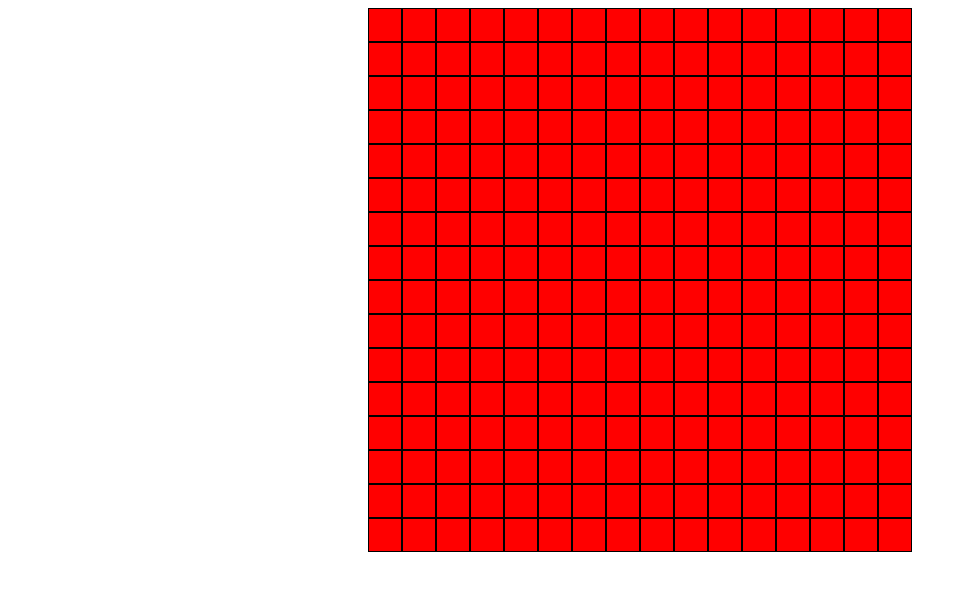
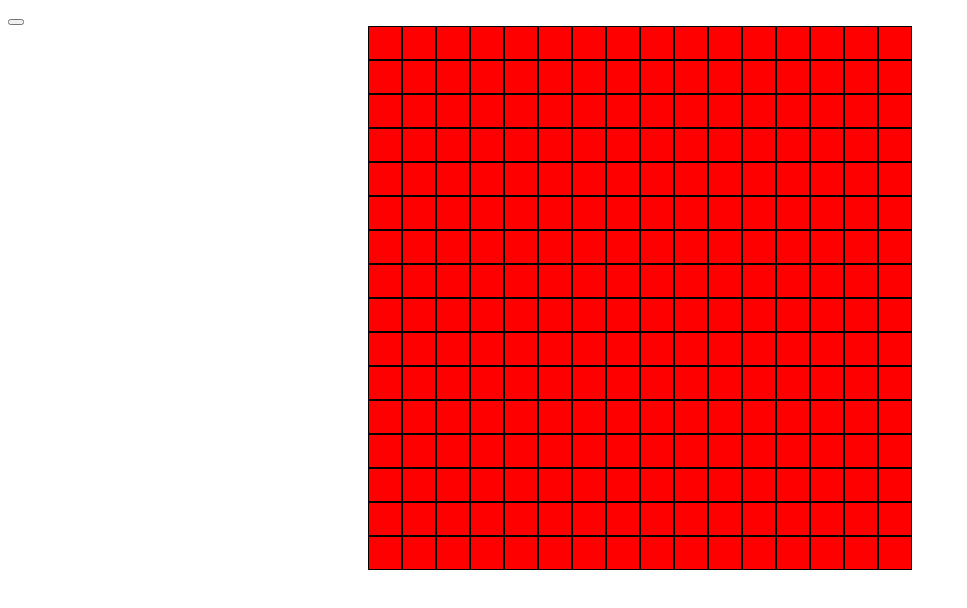
Before and after one commit to AyubElmiSilver/etch-a-sketch, a plain HTML site: page index.html in a window 1280 px wide. Shown: the whole page, without its empty margins (0-967 px from the left). Drawn offline with Linux system fonts and the light colour scheme.

Commit message:
Create container for button.
This will be created to allow the user to click on the button.

```diff
--- a/index.html
+++ b/index.html
@@ -8,6 +8,9 @@
         <script src="script.js" defer></script>
     </head>
     <body>
-        <div class="container"></div>
+        <div class="button-container">
+            <button id="button"></button>
+        </div>
+            <div class="container"></div>
     </body>
 </html>
```
